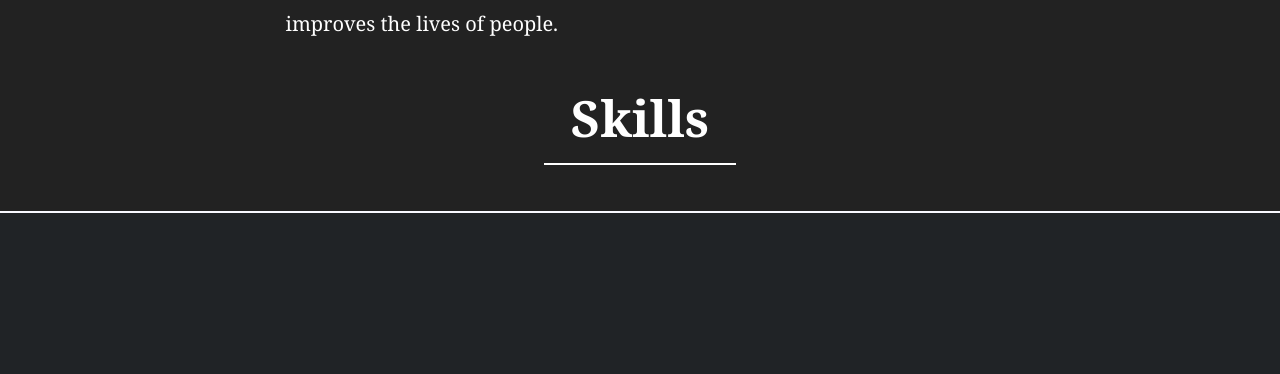
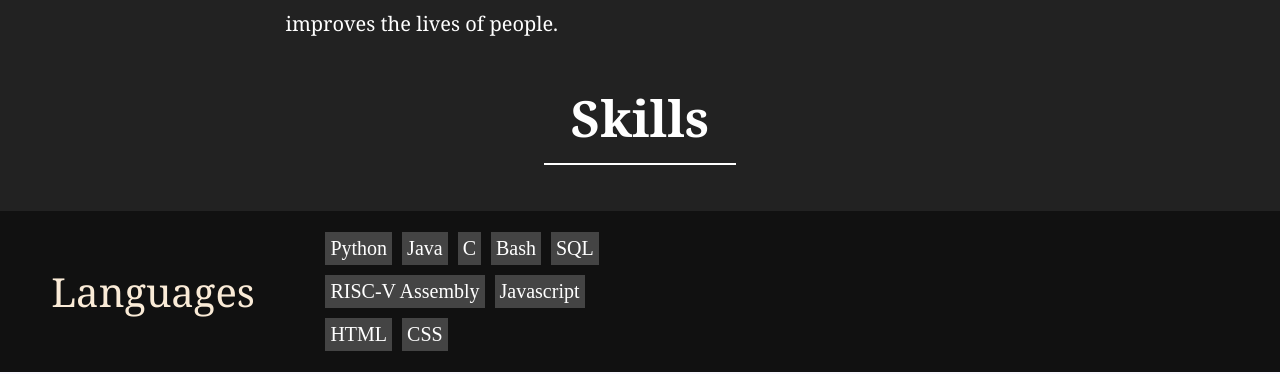
Before and after one commit to AlexVoidoc/AlexVoidoc.github.io, a Flask app: page / in a window 1280 px wide. Shown: the part 1344-1718 px from the top of the page. Before the commit the page ends 1557 px from the top, so only its background shows below. Run offline with Flask 3, Linux system fonts and the light colour scheme.

Commit message:
Started languages section

```diff
--- a/static/css/home.css
+++ b/static/css/home.css
@@ -77,6 +77,32 @@
     display: flex;
     background-color: #111111;
     border-bottom: 2px solid ghostwhite;
+    align-items: center;
+}
+
+.skills-title {
+    color: antiquewhite;
+    font-family: Georgia, sans-serif;
+    font-size: 40px;
+    margin-top: 4vh;
+    margin-bottom: 4vh;
+    margin-left: 4vw;
+}
+
+.skills-list {
+    list-style-type: none;
+    overflow: hidden;
+    margin-left: 2vw;
+    width: 25vw;
+}
+
+.skills-list-item {
+    background-color: #444;
+    color: white;
+    font-size: 20px;
+    float: left;
+    margin: 5px;
+    padding: 5px;
 }
 
 @keyframes fadeIn {
--- a/static/css/navigation.css
+++ b/static/css/navigation.css
@@ -12,6 +12,7 @@ body {
     background-color: #333;
     width: 100%;
     top: 0;
+    z-index: 10;
 }
 
 #navigation-list {
--- a/static/javascript/home.js
+++ b/static/javascript/home.js
@@ -11,11 +11,8 @@ window.addEventListener('scroll', function() {
         let position = element.getBoundingClientRect();
 
         // check if element is visible in viewport
-        if(position.top >= 0 && position.bottom <= window.innerHeight + 100) {
+        if(position.top >= 100 && position.bottom <= window.innerHeight + 100) {
             element.classList.add('in-view');
-        }
-        else {
-            element.classList.remove('in-view');
         }
 
     }
--- a/templates/home.html
+++ b/templates/home.html
@@ -50,8 +50,20 @@
 <div class="home-text-title home-text animated-element">Skills</div>
 <div class="white-bar animated-element"></div>
 <br><br>
-<div class="skills-block"></div>
-
+<div class="skills-block">
+    <div class="skills-title">Languages</div>
+    <ul class="skills-list">
+        <li class="skills-list-item">Python</li>
+        <li class="skills-list-item">Java</li>
+        <li class="skills-list-item">C</li>
+        <li class="skills-list-item">Bash</li>
+        <li class="skills-list-item">SQL</li>
+        <li class="skills-list-item">RISC-V Assembly</li>
+        <li class="skills-list-item">Javascript</li>
+        <li class="skills-list-item">HTML</li>
+        <li class="skills-list-item">CSS</li>
+    </ul>
+</div>
 
 </body>
 </html>
```
